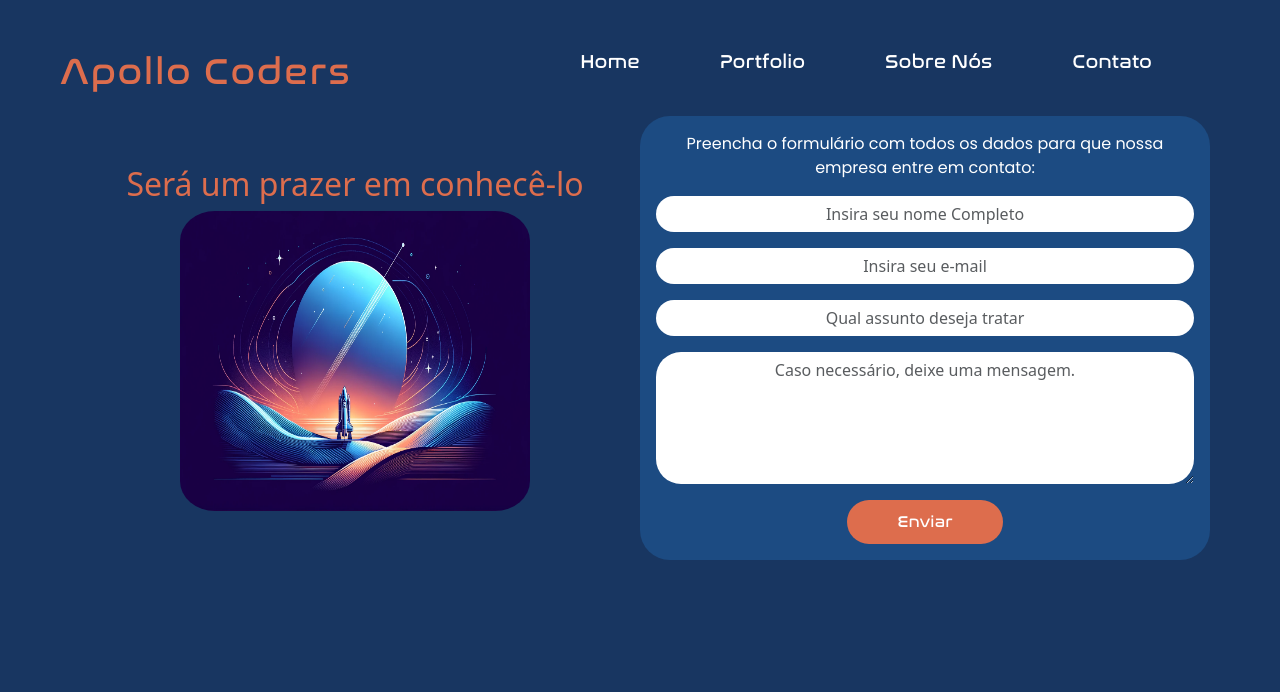
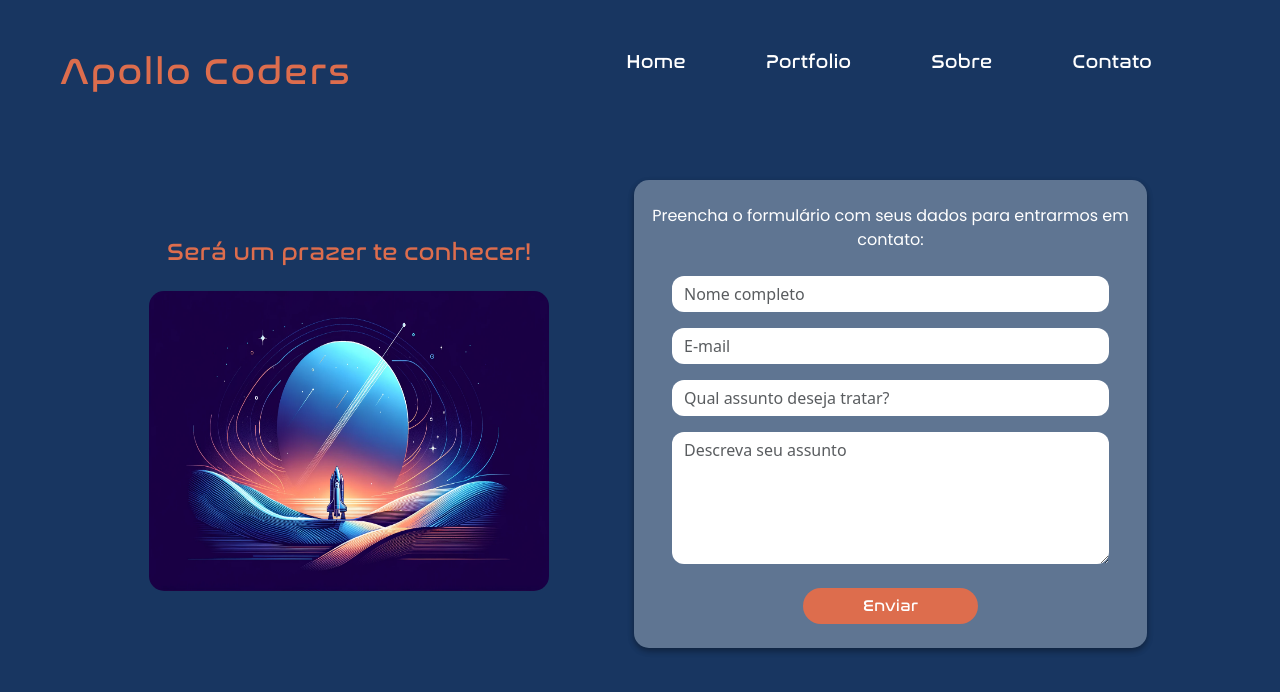
Before and after one commit to Apollo-Coders/landing-Page, an Angular app: page /contact in a window 1280 px wide. Shown: the top 692 px of the page. Built offline with nearby package versions, Linux system fonts and the light colour scheme.

Commit message:
form changes

```diff
--- a/src/app/components/contact/contact.component.css
+++ b/src/app/components/contact/contact.component.css
@@ -2,6 +2,15 @@
   width: 50px;
   height: 50px;
 }
+
+.container{
+  margin-top: 5%;
+  margin-left: 5%;
+
+
+}
+
+
 
 .contact-box{
   background-color: var(--azul-escuro);
@@ -9,16 +18,22 @@
 }
 
 .contact-form{
-  background-color: var(--azul);
-  border-radius: 30px;
+  /* background-color: #dae1e75e; */
+  background-color:  #dae1e75e;
+  border-radius: 15px;
+  width: 45%;
+  box-shadow: rgba(0, 0, 0, 0.16) 0px 3px 6px, rgba(0, 0, 0, 0.23) 0px 3px 6px;
+
 }
 
 h2{
   color: var(--laranja);
+  font-family: 'Nasalization';
+  font-size: 1.5rem;
 }
 
 .contact-img{
-  border-radius: 10%;
+  border-radius: 15px;
 }
 
 p{
@@ -28,16 +43,33 @@ p{
 
 .form-control{
   border: none;
-  border-radius: 25px;
+  border-radius: 12px;
 }
 
 .form-button{
   background-color: var(--laranja);
-  padding: 10px;
-  padding-left: 50px;
-  padding-right: 50px;
+  padding-top: 6px;
+  padding-bottom: 6px;
+  padding-left: 60px;
+  padding-right: 60px;
   border: none;
   color: white;
   border-radius: 23px;
   font-family: 'Nasalization';
 }
+
+input {
+  width: 100%;
+
+}
+
+textarea{
+  width: 100%;
+}
+
+form {
+  margin-left: 10px;
+  margin-right: 10px;
+
+
+}
--- a/src/app/components/contact/contact.component.html
+++ b/src/app/components/contact/contact.component.html
@@ -3,26 +3,26 @@
   <div class="container">
     <div class="row gy-4">
       <div class="col-lg-6 d-flex flex-column align-items-center justify-content-center">
-        <h2>Será um prazer em conhecê-lo</h2>
-        <img class="contact-img" src="../../../assets/images/contato-section-img.png" width="350px" height="300px" alt="">
+        <h2 class="pb-3">Será um prazer te conhecer!</h2>
+        <img class="contact-img" src="../../../assets/images/contato-section-img.png" width="400px" height="300px" alt="">
       </div>
       <div class="contact-form col-lg-6 p-3">
-        <p class="text-center">Preencha o formulário com todos os dados para que nossa empresa entre em contato:</p>
+        <p class="text-center pb-2 pt-2">Preencha o formulário com seus dados para entrarmos em contato:</p>
         <form class="row gy-3">
           <div class="input-box col-md-12">
-            <input type="text" class="text-center form-control" required placeholder="Insira seu nome Completo">
+            <input type="text" id="input1" class=" form-control" required placeholder="Nome completo">
           </div>
           <div class="input-box col-md-12">
-            <input type="email" class="text-center col-md-12 form-control" required placeholder="Insira seu e-mail">
+            <input type="email" class="col-md-12 form-control" required placeholder="E-mail">
           </div>
           <div class="input-box col-md-12">
-            <input type="text" class="text-center form-control" required placeholder="Qual assunto deseja tratar">
+            <input type="text" class="form-control" required placeholder="Qual assunto deseja tratar?">
           </div>
           <div class="input-box col-md-12">
-            <textarea placeholder="Caso necessário, deixe uma mensagem." class="text-center form-control" name="" id="" cols="30" rows="5"></textarea>
+            <textarea placeholder="Descreva seu assunto" class="form-control" name="" id="" cols="30" rows="5"></textarea>
           </div>
           <div class="col-md-12 text-center">
-            <button class="form-button" type="submit">Enviar</button>
+            <button class="form-button mb-2 mt-2" type="submit">Enviar</button>
           </div>
         </form>
     </div>
--- a/src/app/components/header/header.component.html
+++ b/src/app/components/header/header.component.html
@@ -4,7 +4,7 @@
   <nav>
     <a routerLink="/home">Home</a>
     <a routerLink="/portfolio">Portfolio</a>
-    <a routerLink="/about">Sobre Nós</a>
+    <a routerLink="/about">Sobre</a>
     <a routerLink="/contact">Contato</a>
   </nav>
 </div>
--- a/src/app/components/home/home.component.css
+++ b/src/app/components/home/home.component.css
@@ -35,7 +35,7 @@
   color: #12305A;
   font-family: 'Nasalization';
   letter-spacing: 1.5px;
-  font-size: 1.8rem;
+  font-size: 1.7rem;
 }
 
 .titles p{
@@ -49,13 +49,15 @@
 }
 
 .titles p:nth-child(2){
-  animation: text_reveal 2.5s ease forwards;
+  animation: text_reveal 1.0s ease forwards;
   animation-delay: 1.5s;
 }
 
 .text{
-  padding-top: 35px;
+  padding-top: 15px;
+  font-size: 1.0rem;
   font-weight: 400;
+  width: 500px;
   color: transparent;
   font-family: 'Poppins';
   letter-spacing: 3px;
```
